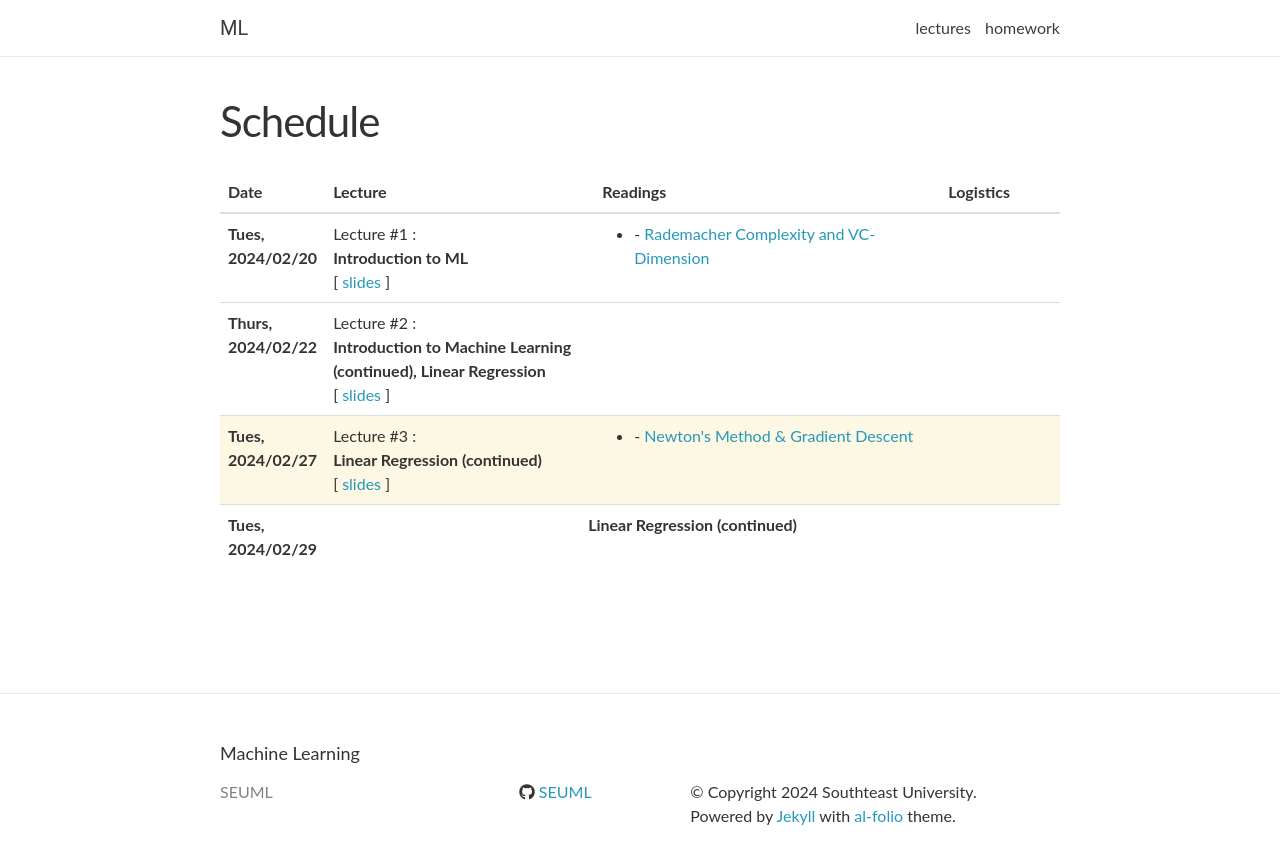
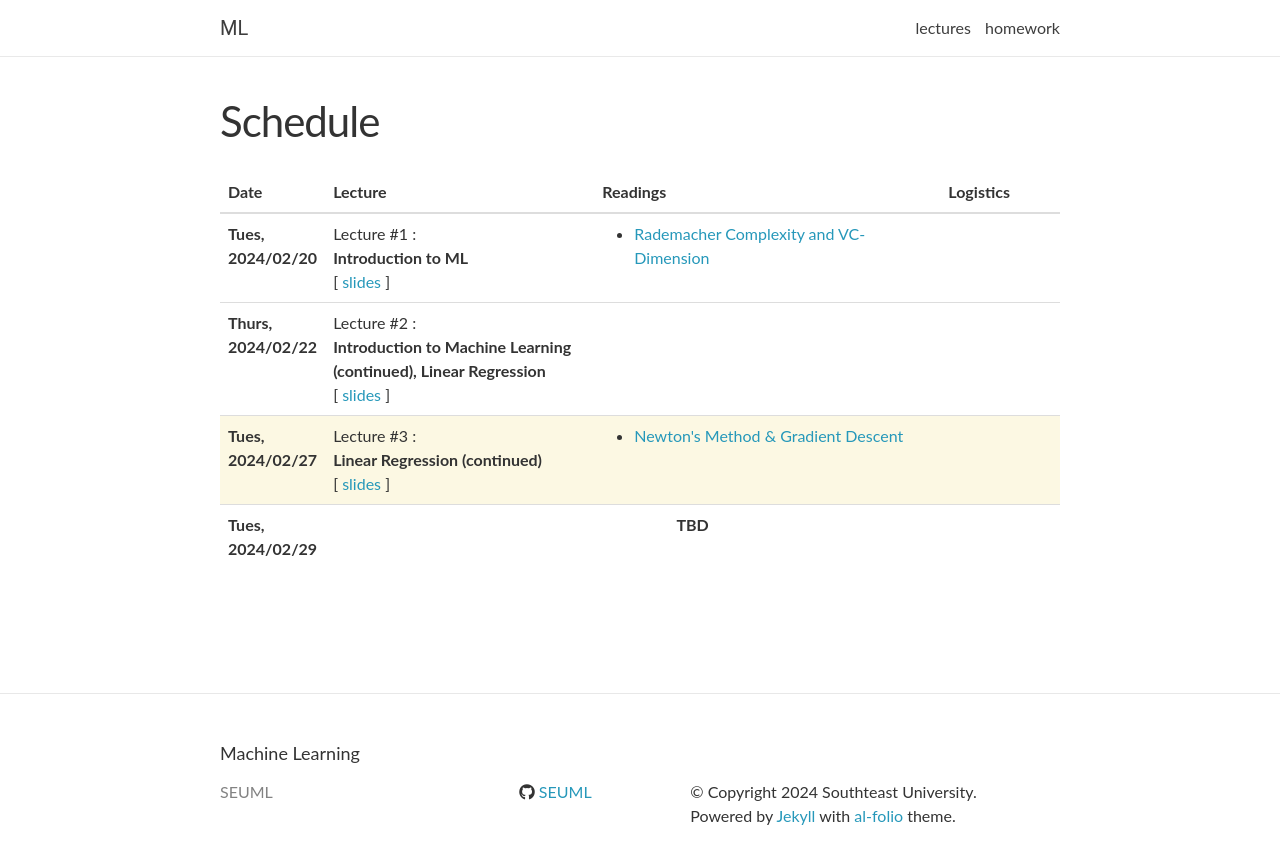
Before and after one commit to SEUML/ml-spring-2024, a Jekyll site: the page built from _pages/lectures.md, in a window 1280 px wide. Shown: the top 864 px of the page. Built offline with Jekyll 4.4.1, drawn with Linux system fonts in a browser that asks for light colours; nearby versions of some CDN libraries; comment, search, counter and statistics services are not loaded.

Commit message:
first commit

```diff
--- a/_data/lectures.yml
+++ b/_data/lectures.yml
@@ -4,7 +4,7 @@
   title: >
     <strong>Introduction to ML</strong>
   slides: "https://palm.seu.edu.cn/weit/ml24/slides/lecture1.pdf"
-  readings: >
+  readings:
     - <a href="https://palm.seu.edu.cn/weit/ml24/resources/VC.pdf" target="_blank">Rademacher Complexity and VC-Dimension</a>
   logistics:
 
@@ -21,11 +21,11 @@
   title: >
     <strong>Linear Regression (continued)</strong>
   slides: "https://palm.seu.edu.cn/weit/ml24/slides/lecture2.pdf"
-  readings: >
+  readings:
     - <a href="https://pan.seu.edu.cn/link/0DCABBC986A29437B634E3C9B8F06F0D" target="_blank">	Newton's Method & Gradient Descent</a>
   logistics:
 
 
 - date: Tues, 2024/02/29
   title: >
-    <strong>Linear Regression (continued)</strong>
+    <strong>TBD</strong>
```
